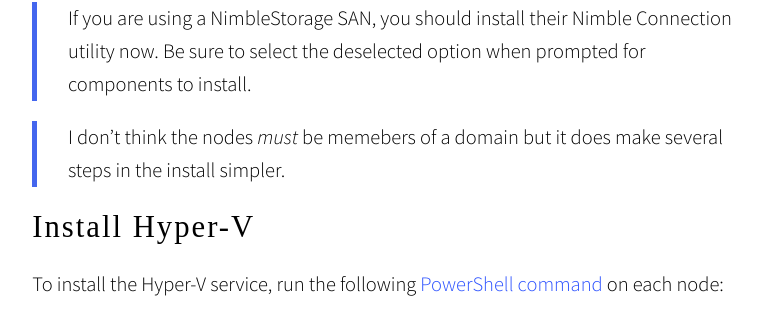
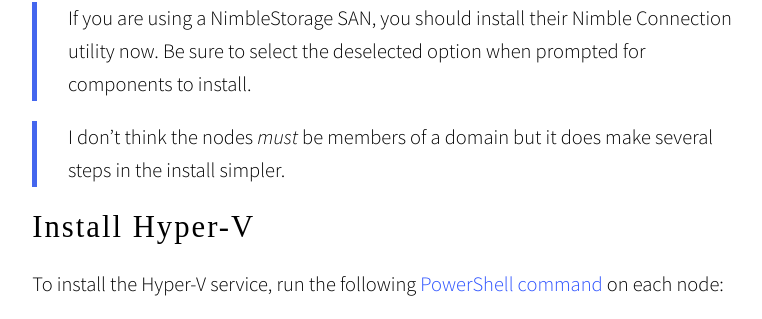
Before and after one commit to keawade/keawade.github.io, a Jekyll site: the page built from _posts/2015-7-4-Configuring_a_Hyper-V_Cluster.md, in a window 1280 px wide and 900 px high, scrolled down 2565 px. Shown: the part 136-455 px from the top of the window, without its empty margins (255-1017 px from the left). Built offline with Jekyll 4.4.1, drawn with Linux system fonts in a browser that asks for light colours; nearby versions of some CDN libraries; some web fonts are replaced; comment, search, counter and statistics services are not loaded.

Commit message:
Update 2015-7-4-Configuring_a_Hyper-V_Cluster.md
Spelling...

```diff
--- a/_posts/2015-7-4-Configuring_a_Hyper-V_Cluster.md
+++ b/_posts/2015-7-4-Configuring_a_Hyper-V_Cluster.md
@@ -89,7 +89,7 @@
 utility now. Be sure to select the deselected option when prompted for components
 to install.
 
->I don't think the nodes _must_ be memebers of a domain but it does make several
+>I don't think the nodes _must_ be members of a domain but it does make several
 steps in the install simpler.
 
 ## Install Hyper-V
```
